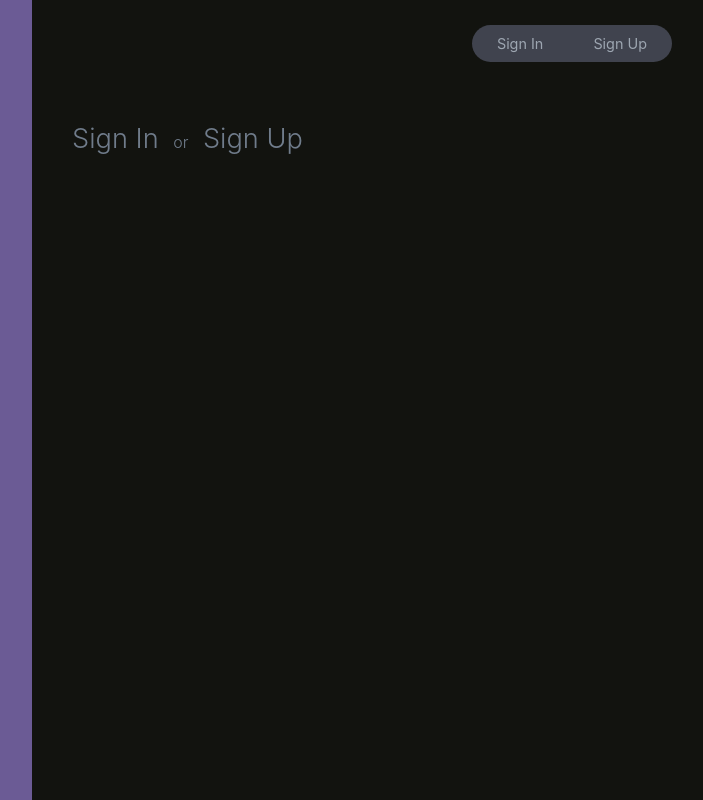
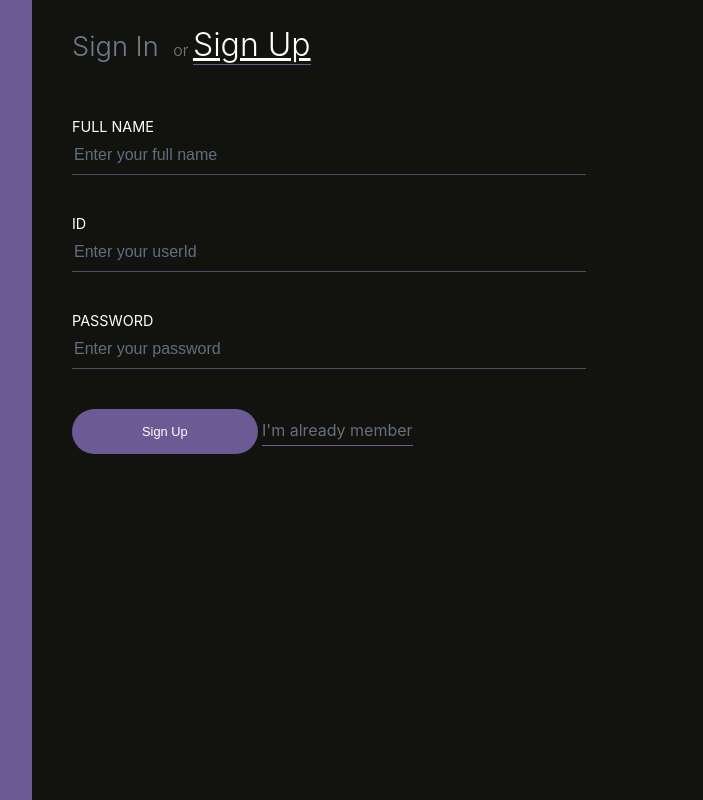
Before and after one commit to JQ-WCoding/login-sample, a React (Create React App) app: page / in a window 1280 px wide. Shown: the whole page, without its empty margins (568-1271 px from the left). Built offline with nearby package versions, Linux system fonts and the light colour scheme.

Commit message:
로그인 화면 변경 정상 작동 확인

```diff
--- a/src/App.css
+++ b/src/App.css
@@ -73,6 +73,7 @@
 
 .formTitleLink-active {
   color: white;
+  font-size: xx-large;
   border-bottom: 1px solid #6b5b95;
 }
 
--- a/src/pages/SignUpForm.js
+++ b/src/pages/SignUpForm.js
@@ -1,42 +1,75 @@
-import React, { Component } from "react";
-import { Link } from "react-router-dom";
+import React, {Component, useState} from "react";
+import {Link} from "react-router-dom";
 
-class SignUpForm extends Component {
-    constructor( props ) {
-        super( props );
+const SignUpForm = () => {
+    // constructor( props ) {
+    //     super( props );
+    //
+    //     this.state = {
+    //         userId: "",
+    //         userPassword: "",
+    //         name: "",
+    //         hasAgreed: false
+    //     };
+    //
+    //     this.handleChange = this.handleChange.bind(this);
+    //     this.handleSubmit = this.handleSubmit.bind(this);
+    // }
+    //
+    // handleChange(event) {
+    //     let target = event.target;
+    //     let value = target.type === "checkbox" ? target.checked : target.value;
+    //     let name = target.name;
+    //
+    //     this.setState({
+    //         [name]: value
+    //     });
+    // }
+    //
+    // handleSubmit(e) {
+    //     e.preventDefault();
+    //
+    //     console.log("The form was submitted with the following data:");
+    //     console.log(this.state);
+    // }
 
-        this.state = {
-            email: "",
-            password: "",
-            name: "",
-            hasAgreed: false
-        };
+    const [userId, setUserId] = useState( '' );
+    const [userPassword, setUserPassword] = useState( '' );
+    const [userName, setUserName] = useState( '' );
 
-        this.handleChange = this.handleChange.bind(this);
-        this.handleSubmit = this.handleSubmit.bind(this);
+
+    const handleSubmit = (args) => {
+        debugger;
+        // 회원가입 이동 url 이용하여 신청예정
     }
 
-    handleChange(event) {
-        let target = event.target;
-        let value = target.type === "checkbox" ? target.checked : target.value;
-        let name = target.name;
+    /**
+     * input 변경 핸들러
+     * @param target
+     * @description target 객체를 이용해 name은 input 태그의 name, value는 input 태그의 value를 매개변수(파라미터)로 이용
+     */
+    const handleChange = ( {target} ) => {
+        const value = target.value;
 
-        this.setState({
-            [name]: value
-        });
+        switch ( target.name ) {
+            case 'name':
+                setUserName( value );
+                break;
+            case 'userId':
+                setUserId( value );
+                break;
+            case 'userPassword':
+                setUserPassword( value );
+                break;
+            default:
+                console.log( 'error' );
+                break;
+        }
     }
 
-    handleSubmit(e) {
-        e.preventDefault();
-
-        console.log("The form was submitted with the following data:");
-        console.log(this.state);
-    }
-
-    render() {
     return (
         <div className="formCenter">
-                <form onSubmit={this.handleSubmit} className="formFields">
+            <form onSubmit={handleSubmit} className="formFields">
                 <div className="formField">
                     <label className="formFieldLabel" htmlFor="name">
                         Full Name
@@ -47,57 +80,42 @@ class SignUpForm extends Component {
                         className="formFieldInput"
                         placeholder="Enter your full name"
                         name="name"
-                            value={this.state.name}
-                            onChange={this.handleChange}
+                        value={userName}
+                        onChange={handleChange}
                     />
                 </div>
                 <div className="formField">
-                        <label className="formFieldLabel" htmlFor="password">
+                    <label className="formFieldLabel" htmlFor="userId">
+                        ID
+                    </label>
+                    <input
+                        type="text"
+                        id="userId"
+                        className="formFieldInput"
+                        placeholder="Enter your userId"
+                        name="userId"
+                        value={userId}
+                        onChange={handleChange}
+                    />
+                </div>
+                <div className="formField">
+                    <label className="formFieldLabel" htmlFor="userPassword">
                         Password
                     </label>
                     <input
                         type="password"
-                            id="password"
+                        id="userPassword"
                         className="formFieldInput"
                         placeholder="Enter your password"
-                            name="password"
-                            value={this.state.password}
-                            onChange={this.handleChange}
-                        />
-                    </div>
-                    <div className="formField">
-                        <label className="formFieldLabel" htmlFor="email">
-                            E-Mail Address
-                        </label>
-                        <input
-                            type="email"
-                            id="email"
-                            className="formFieldInput"
-                            placeholder="Enter your email"
-                            name="email"
-                            value={this.state.email}
-                            onChange={this.handleChange}
+                        name="userPassword"
+                        value={userPassword}
+                        onChange={handleChange}
                     />
                 </div>
 
                 <div className="formField">
-                        <label className="formFieldCheckboxLabel">
-                            <input
-                                className="formFieldCheckbox"
-                                type="checkbox"
-                                name="hasAgreed"
-                                value={this.state.hasAgreed}
-                                onChange={this.handleChange}
-                            />{" "}
-                            I agree all statements in{" "}
-                            <a href="null" className="formFieldTermsLink">
-                                terms of service
-                            </a>
-                        </label>
-                    </div>
-
-                    <div className="formField">
-                        <button className="formFieldButton">Sign Up</button>{" "}
+                    <button className="formFieldButton">Sign Up</button>
+                    {" "}
                     <Link to="/sign-in" className="formFieldLink">
                         I'm already member
                     </Link>
@@ -105,6 +123,6 @@ class SignUpForm extends Component {
             </form>
         </div>
     );
-    }
+
 }
 export default SignUpForm;
--- a/src/screen/MainScreen.js
+++ b/src/screen/MainScreen.js
@@ -1,41 +1,39 @@
 import React from "react";
-import {HashRouter as Router, NavLink, Route, Routes} from "react-router-dom";
+import {HashRouter, NavLink, Route, Routes} from "react-router-dom";
 import SignInForm from "../pages/SiginForm";
 import SignUpForm from "../pages/SignUpForm";
 
 
 const MainScreen = () => {
+    const activeFormTitleLink = "formTitleLink-active";
+    const formTitleLink = "formTitleLink";
+
     return (
-        <Router path="/main">
+        <>
+            <HashRouter path="/main">
                 <div className="App">
                     <div className="appAside"/>
                     <div className="appForm">
-                    <div className="pageSwitcher">
-                        <NavLink to="/sign-in" activeclassname="pageSwitcherItem-active" className="pageSwitcherItem">
-                            Sign In
-                        </NavLink>
-                        <NavLink exact="true" to="/" activeclassname="pageSwitcherItem-active" className="pageSwitcherItem">
-                            Sign Up
-                        </NavLink>
-                    </div>
 
                         <div className="formTitle">
-                        <NavLink to="/sign-in" activeclassname="formTitleLink-active" className="formTitleLink">
+                            {/*NavLink 사용 이유 : 활성화된 부분에 대해서 따로 디자인 요소를 부여*/}
+                            <NavLink to="/sign-in" className={( {isActive} ) => ( isActive ? activeFormTitleLink : formTitleLink )}>
                                 Sign In
                             </NavLink>{" "}
                             or{" "}
-                        <NavLink exact="true" to="/" activeclassname="formTitleLink-active" className="formTitleLink">
+                            <NavLink exact="true" to="/" className={( {isActive} ) => ( isActive ? activeFormTitleLink : formTitleLink )}>
                                 Sign Up
                             </NavLink>
                         </div>
 
                         <Routes>
-                        <Route exact="true" path="/" component={SignUpForm}/>
-                        <Route path="/sign-in" component={SignInForm}/>
+                            <Route exact="true" path="/" element={<SignUpForm/>}/>
+                            <Route path="/sign-in" element={<SignInForm/>}/>
                         </Routes>
                     </div>
                 </div>
-        </Router>
+            </HashRouter>
+        </>
     );
 }
 
```
Also changed, not shown: src/pages/SiginForm.js (+20 -31 lines). Lines whose indentation alone changed are shown as unchanged.
